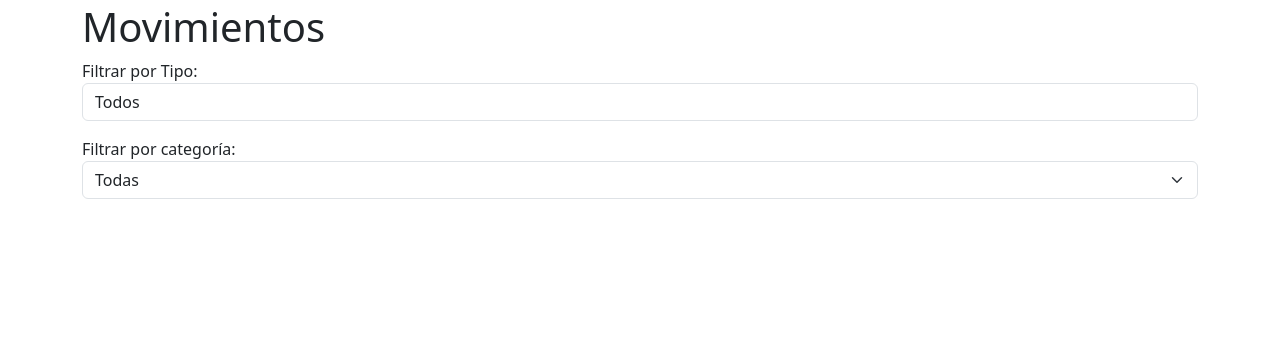
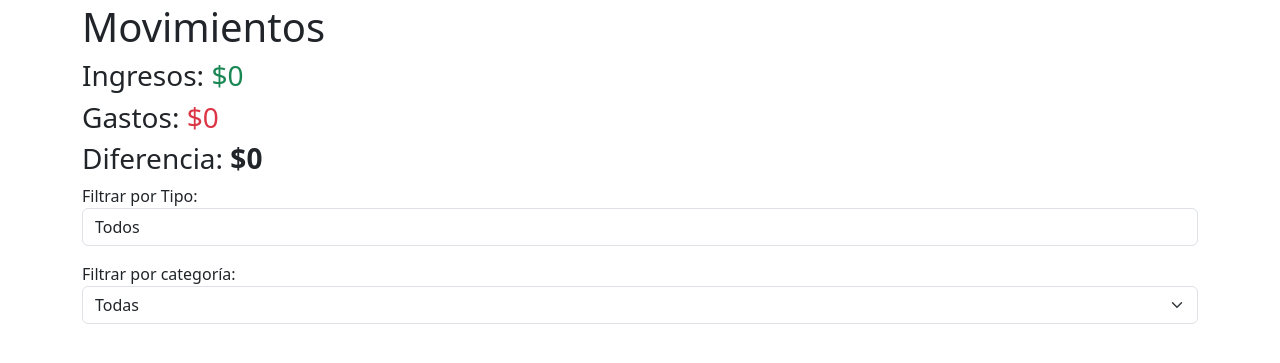
Before and after one commit to DenzelRdz/control-gastos-django, a Django app: page / in a window 1280 px wide. Shown: the part 69-432 px from the top of the page. Run offline with Django 5.2, Linux system fonts and the light colour scheme; the visitor is signed in with stand-in values (Sample User, id 1); data that the repository does not hold is empty.

Commit message:
second commit

```diff
--- a/finanzas/templates/home.html
+++ b/finanzas/templates/home.html
@@ -3,6 +3,10 @@
 {% block content %}
 <main class="container mb-4">
     <h1>Movimientos</h1>
+
+    <h3>Ingresos: <span class="text-success">${{ingresos}}</span></h3>
+    <h3>Gastos: <span class="text-danger">${{gastos}}</span></h3>
+    <h3>Diferencia: <span class="fw-bold">${{diferencia}}</span></h3>
 
     <form action="" method="POST">
         {% csrf_token %}
@@ -33,19 +37,20 @@
         <div class="col-md-4 col-sm-6 mb-4">
             <div class="card h-100">
                 <div class="card-body">
-                    <h5 class="card-title {% if filtro_tipo == 'gasto' %} text-danger {% else %} text-success {% endif %}">{{ movimiento.nombre }}</h5>
+                    <h5 class="card-title {% if filtro_tipo == 'gasto' %} text-danger {% elif filtro_tipo == 'ingreso' %} text-success {% else %} fw-bold {% endif %}">-- {{ movimiento.nombre }} --</h5>
                     <p><strong>Fecha:</strong> {{ movimiento.fecha }}</p>
-                    <p><strong>Tipo:</strong> {{ movimiento.tipo|capfirst }}</p>
+                    <p><strong>Tipo:</strong> <span class="fw-bold {% if movimiento.tipo == 'ingreso' %} text-success {% else %} text-danger {% endif %}">{{ movimiento.tipo|capfirst }}</span></p>
                     {% if movimiento.categoria %}
                     <p><strong>Categoría:</strong> {{ movimiento.categoria }}</p>
                     {% endif %}
                     <p><strong>Monto:</strong> ${{ movimiento.monto }}</p>
                     <a href="{% url 'borrar_movimiento' movimiento.id %}" class="btn btn-danger mt-2">Eliminar</a>
-                    <a href="{% url 'editar_movimiento' movimiento.id %}" class="btn btn-success mt-2">Editar</a>
+                    <a href="{% url 'editar_movimiento' movimiento.id %}" class="btn btn-secondary mt-2">Editar</a>
                 </div>
             </div>
         </div>
         {% endfor %}
+
     </div>
 </main>
 {% endblock content %}
--- a/finanzas/views.py
+++ b/finanzas/views.py
@@ -10,18 +10,29 @@ from .models import Movimiento, Categoria
 @login_required
 def home(request):
     categorias = Categoria.objects.all()
+    movimientos = Movimiento.objects.filter(usuario=request.user).order_by('-fecha')
+    ingresos = 0
+    gastos = 0
+    for movimiento in movimientos:
+        if movimiento.tipo == 'ingreso':
+            ingresos += movimiento.monto
+        if movimiento.tipo == 'gasto':
+            gastos += movimiento.monto
+
+    diferencia = ingresos - gastos
     if request.method == 'GET':
-        movimientos = Movimiento.objects.filter(usuario=request.user).order_by('-fecha')
         return render(request, 'home.html', {
             'movimientos': movimientos,
             'filtro_tipo': 'todos',
             'filtro_categoria': 'todas',
-            'categorias': categorias
+            'categorias': categorias,
+            'ingresos': ingresos,
+            'gastos': gastos,
+            'diferencia': diferencia
         })
     else:
         filtro_tipo = request.POST.get('filtro', 'todos')
         filtro_categoria = request.POST.get('filtro_categoria', 'todas')
-        movimientos = Movimiento.objects.filter(usuario=request.user).order_by('-fecha')
 
         if filtro_tipo != 'todos':
             movimientos = movimientos.filter(usuario=request.user, tipo=filtro_tipo)
@@ -33,7 +44,9 @@ def home(request):
             'movimientos': movimientos,
             'filtro_tipo': filtro_tipo,
             'filtro_categoria': filtro_categoria,
-            'categorias': categorias
+            'categorias': categorias,
+            'ingresos': ingresos,
+            'gastos': gastos
         })
 
 def signin(request):
```
